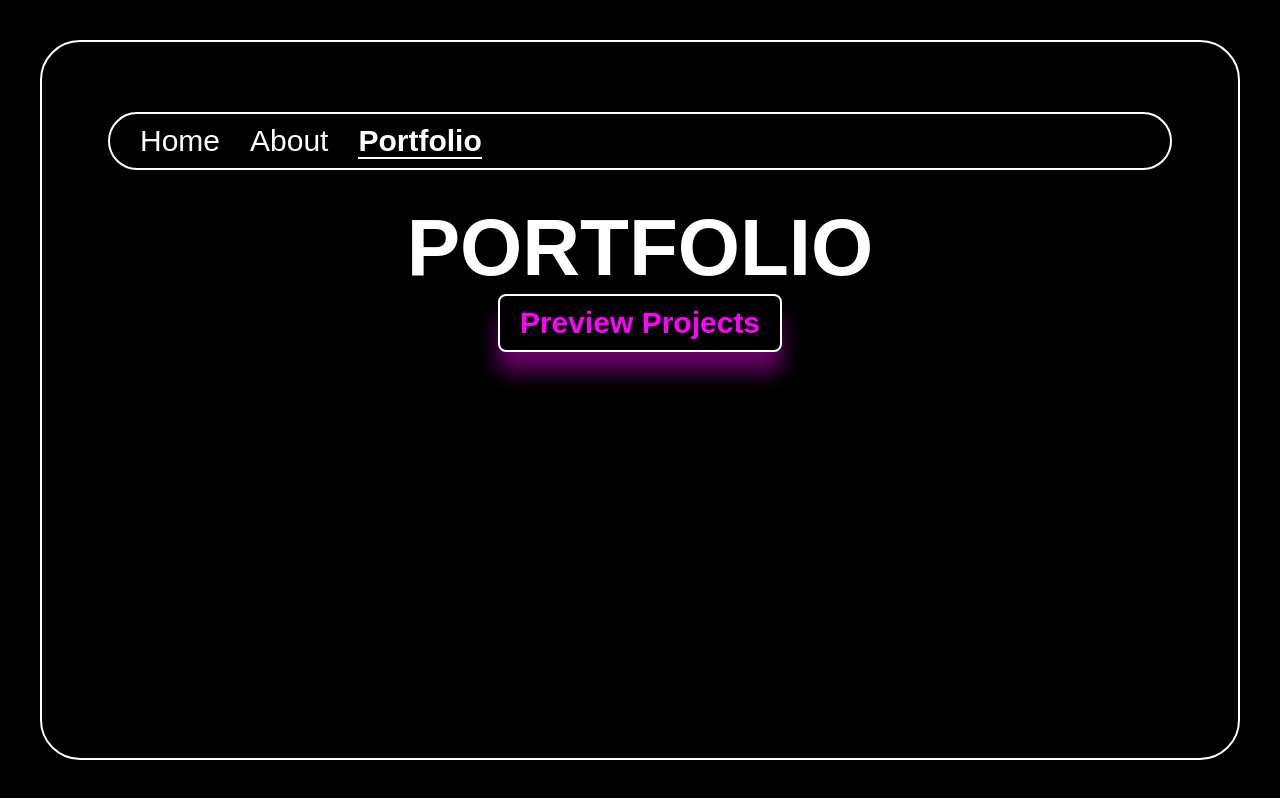
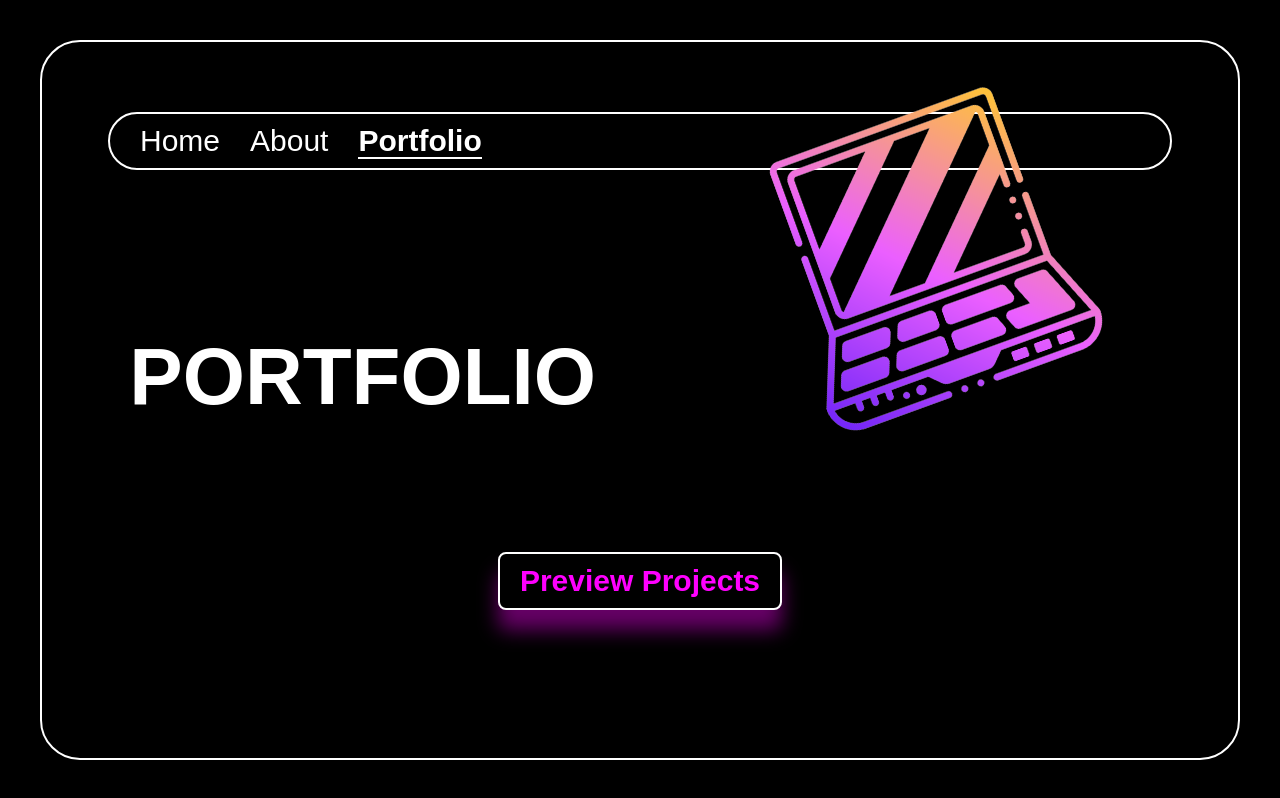
Before and after one commit to Idace/my-portfolio, a React (Vite) app: page /portfolio in a window 1280 px wide. Built offline with nearby package versions, Linux system fonts and the light colour scheme.

Commit message:
bigicon/portfolio

```diff
--- a/src/index.css
+++ b/src/index.css
@@ -36,6 +36,18 @@ margin-top: 2rem;
   white-space: nowrap;
 }
 
+.big-icon-overlap {
+  width: 350px;
+  height: auto;
+  position: relative;
+  top: -120px;
+  margin-right: 50px;
+  transition: transform 0.3s ease;
+  transform: rotate(-20deg);
+}
+.big-icon-overlap:hover {
+  transform: scale(1,1);
+}
 
 .preview-btn {
   display: block;
--- a/src/pages/Portfolio.jsx
+++ b/src/pages/Portfolio.jsx
@@ -1,5 +1,5 @@
 import React, {useState} from "react";
-
+import bigIcon from "../assets/computer.png";
 import ProjectCard from "../components/ProjectCard";
 import project1Image from "../assets/project1.png";
 import project2Image from "../assets/project2.png";
@@ -15,6 +15,7 @@ function Portfolio() {
     <div className="portfolio">
         <div className="portfolio-header">
             <h1 className="title">PORTFOLIO</h1>
+            <img src={bigIcon} alt="3D Icon" className="big-icon-overlap" />
         </div>
 
       <button className="preview-btn" onClick={() => setShowProjects(!showProjects)}>
```
